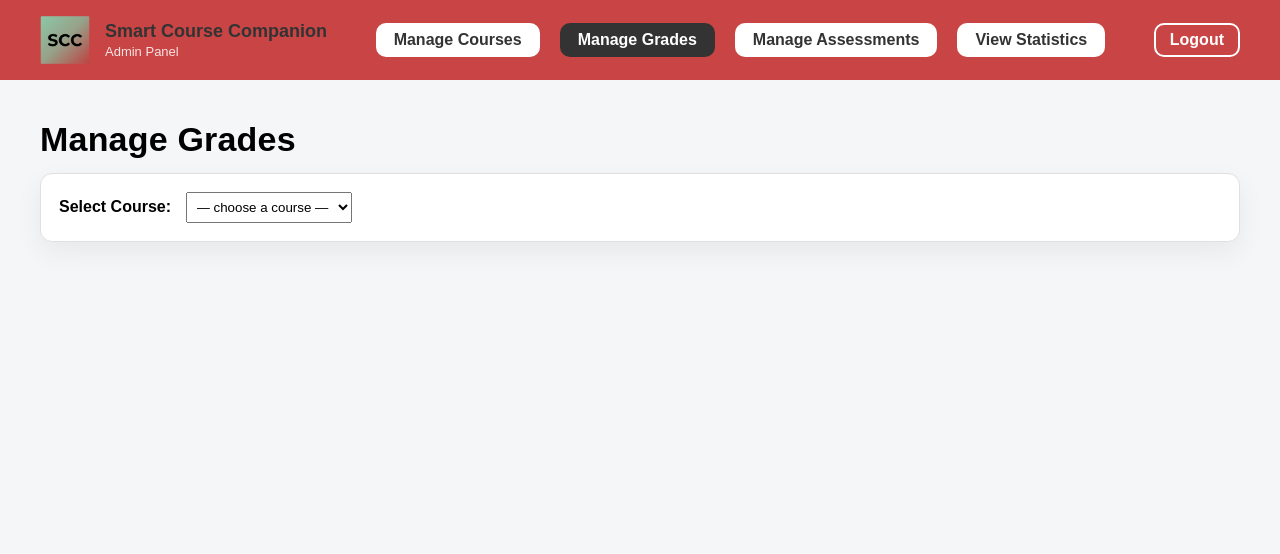
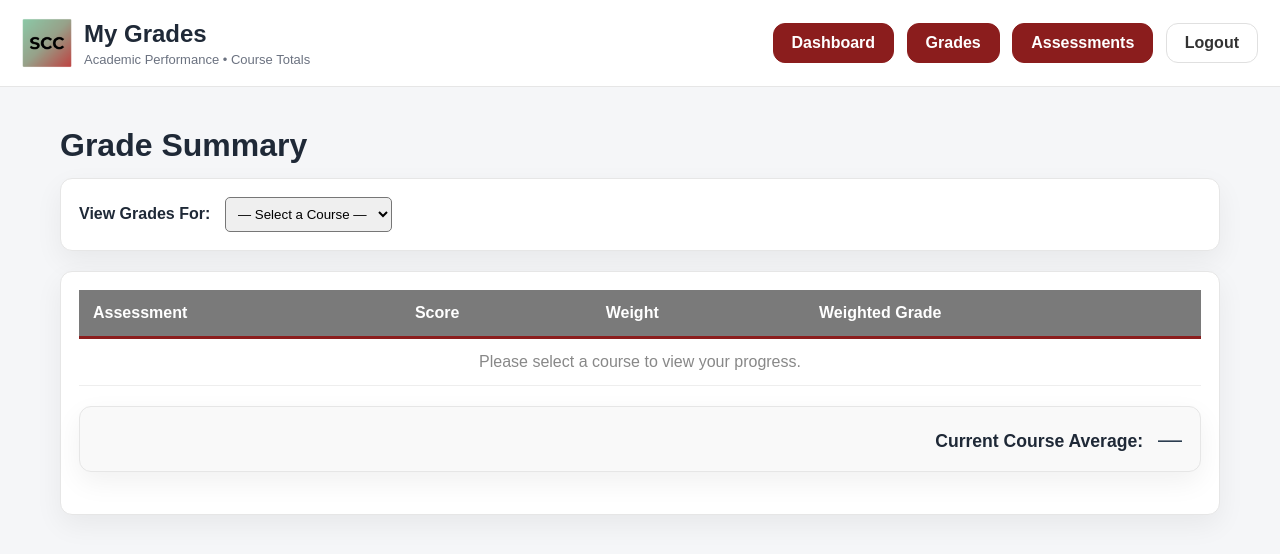
Before and after one commit to CodeTakka/StudentCompanion, a plain HTML site: page grades.html in a window 1280 px wide. Drawn offline with Linux system fonts and the light colour scheme; sample sign-in values are in the browser's storage.

Commit message:
grades / student assessments

```diff
--- a/css/dashboard-styles.css
+++ b/css/dashboard-styles.css
@@ -83,6 +83,12 @@ h1 {
 .student-nav a:hover {
   background: #f0f0f0;
   border-color: #cccccc;
+}
+
+.student-nav a.dashboard {
+  background: var(--accent);
+  color: #fff;
+  border-color: var(--accent);
 }
 
 .container {
--- a/grades.html
+++ b/grades.html
@@ -2,84 +2,81 @@
 <html lang="en">
   <head>
     <meta charset="UTF-8" />
-    <title>Manage Grades</title>
+    <title>My Grades</title>
     <link rel="icon" type="image/png" href="images/logo.png" />
-    <link rel="stylesheet" href="css/grades-admin-styles.css" />
+    <link rel="stylesheet" href="css/general-student.css" />
+    <link rel="stylesheet" href="css/student-assessment.css" />
   </head>
   <body>
     <header class="topbar">
-      <div class="header-left">
+      <div class="brand">
         <img src="images/logo.png" width="50" />
-        <div class="header-text">
-          <h1>Smart Course Companion</h1>
-          <span>Admin Panel</span>
+        <div>
+          <h1>My Grades</h1>
+          <p class="muted">Academic Performance • Course Totals</p>
         </div>
       </div>
-      <nav class="admin-nav">
-        <a href="manage-course.html">Manage Courses</a>
-        <a href="grades-admin.html" class="active">Manage Grades</a>
-        <a href="assessments-admin.html">Manage Assessments</a>
-        <a href="view-statistics.html">View Statistics</a>
+      <nav class="student-nav">
+        <a class="dashboard" href="dashboard.html">Dashboard</a>
+        <a class="dashboard active" href="grades.html">Grades</a>
+        <a class="dashboard" href="student-assessment.html">Assessments</a>
+        <a href="#" id="logoutBtn">Logout</a>
       </nav>
-      <div class="header-right">
-        <a href="home-page.html" class="logout-btn" onclick="clearSession()">Logout</a>
-      </div>
     </header>
 
     <div class="page">
-      <h2>Manage Grades</h2>
+      <h2>Grade Summary</h2>
 
-      <!-- Course selector -->
-      <div class="panel" style="margin-bottom:16px">
-        <label><strong>Select Course:</strong>
-          <select id="courseSelect" style="margin-left:10px;padding:6px">
-            <option value="">— choose a course —</option>
-          </select>
-        </label>
+      <div class="panel" style="margin-bottom: 20px">
+        <label for="courseSelect"><strong>View Grades For:</strong></label>
+        <select
+          id="courseSelect"
+          style="margin-left: 10px; padding: 8px; border-radius: 5px"
+        >
+          <option value="">— Select a Course —</option>
+        </select>
       </div>
 
-      <div class="panel" id="gradesPanel" style="display:none">
-        <table>
+      <div class="panel" id="gradesPanel">
+        <table class="assess-table">
           <thead>
             <tr>
               <th>Assessment</th>
-              <th>Earned Marks</th>
-              <th>Total Marks</th>
+              <th>Score</th>
               <th>Weight</th>
-              <th>Actions</th>
+              <th>Weighted Grade</th>
             </tr>
           </thead>
           <tbody id="gradesTableBody">
-            <tr><td colspan="5" style="text-align:center;color:#888">Select a course above.</td></tr>
+            <tr>
+              <td colspan="4" style="text-align: center; color: #888">
+                Please select a course to view your progress.
+              </td>
+            </tr>
           </tbody>
         </table>
-        <div class="course-average">
-          <span class="avg-label">Course average</span>
-          <span class="avg-number" id="courseAverage">—</span>
+
+        <div
+          class="panel"
+          style="margin-top: 20px; background: #f9f9f9; text-align: right"
+        >
+          <span style="font-size: 1.1em; font-weight: bold"
+            >Current Course Average:
+          </span>
+          <span
+            id="courseAverage"
+            style="font-size: 1.5em; color: #2c3e50; margin-left: 10px"
+            >—</span
+          >
         </div>
-      </div>
-
-      <!-- Inline grade edit form -->
-      <div class="panel" id="gradeForm" style="display:none">
-        <h3>Enter Grade for: <span id="gradeAssessmentName"></span></h3>
-        <div class="form-group">
-          <label>Earned Marks</label>
-          <input type="number" id="gEarned" placeholder="e.g. 87" min="0" />
-        </div>
-        <div class="form-group">
-          <label>Total Marks</label>
-          <input type="number" id="gTotal" placeholder="e.g. 100" min="1" />
-        </div>
-        <div class="btn-row">
-          <button class="btn" onclick="hideGradeForm()">Cancel</button>
-          <button class="btn primary" onclick="submitGradeForm()">Save Grade</button>
-        </div>
-        <p id="gradeFormMessage" style="color:#c0392b;margin-top:8px"></p>
       </div>
     </div>
 
     <script src="js/api.js"></script>
-    <script>requireAuth();</script>
-    <script src="js/grades-admin.js"></script>
+    <script>
+      requireAuth();
+    </script>
+    <script src="js/navigation.js"></script>
+    <script src="js/student-grades.js"></script>
   </body>
 </html>
```
Also changed, not shown: course-info.html (+2 -0 lines), dashboard.html (+4 -2 lines), js/student-assessment.js (+16 -3 lines), student-assessment.html (+12 -4 lines).
